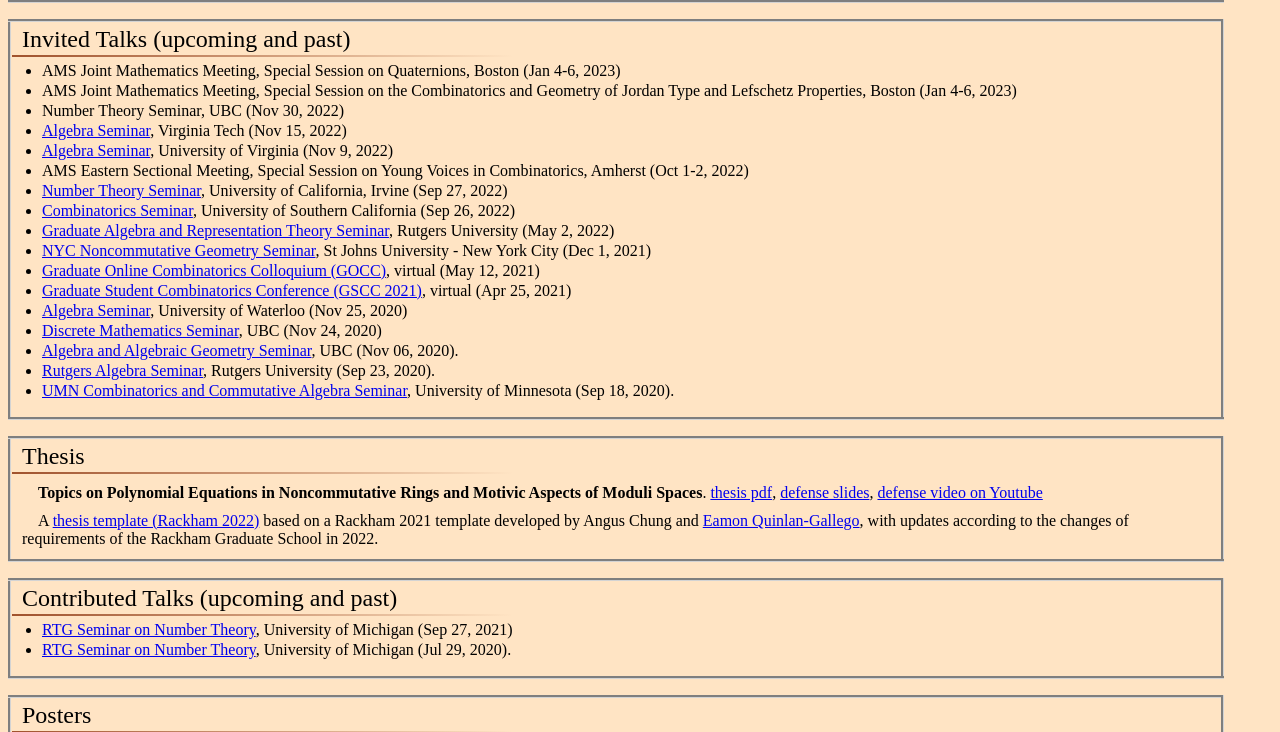
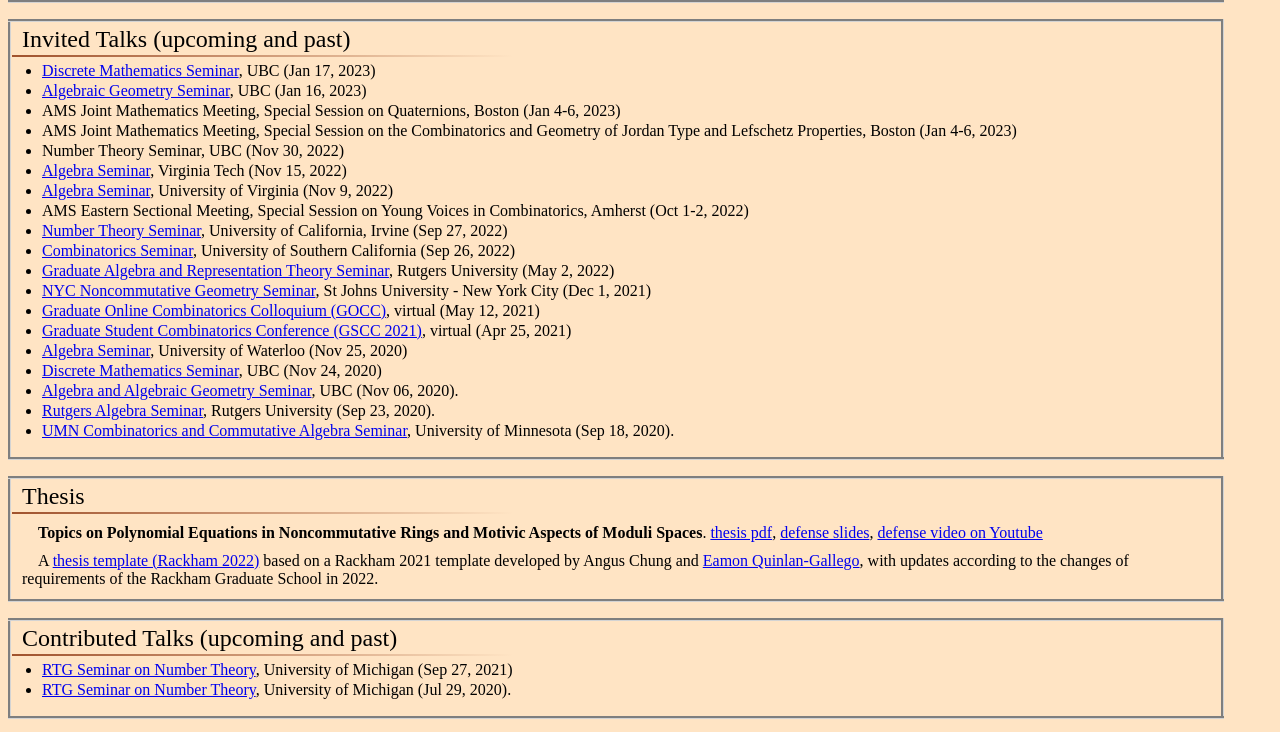
Before and after one commit to yifeng-huang-math/yifeng-huang-math.github.io, a plain HTML site: page index.html in a window 1280 px wide. Shown: the part 897-1629 px from the top of the page. Drawn offline with Linux system fonts and the light colour scheme.

Commit message:
updated my talks

```diff
--- a/index.html
+++ b/index.html
@@ -69,6 +69,8 @@
 <tr><th><h2> Invited Talks (upcoming and past) </h2></th></tr>
 <tr><td>
     <ul>
+        <li> <a href="https://www.math.ubc.ca/events/jan-12-2023-lattice-zeta-function-spiral-shifting-operators">Discrete Mathematics Seminar</a>, UBC (Jan 17, 2023)</li>
+        <li> <a href="seminar_ubc_ag_23w.html">Algebraic Geometry Seminar</a>, UBC (Jan 16, 2023) </li>
         <li> AMS Joint Mathematics Meeting, Special Session on Quaternions, Boston (Jan 4-6, 2023)</li>
         <li> AMS Joint Mathematics Meeting, Special Session on the Combinatorics and Geometry of Jordan Type and Lefschetz Properties, Boston (Jan 4-6, 2023)</li>
         <li> Number Theory Seminar, UBC (Nov 30, 2022)</li>
```
